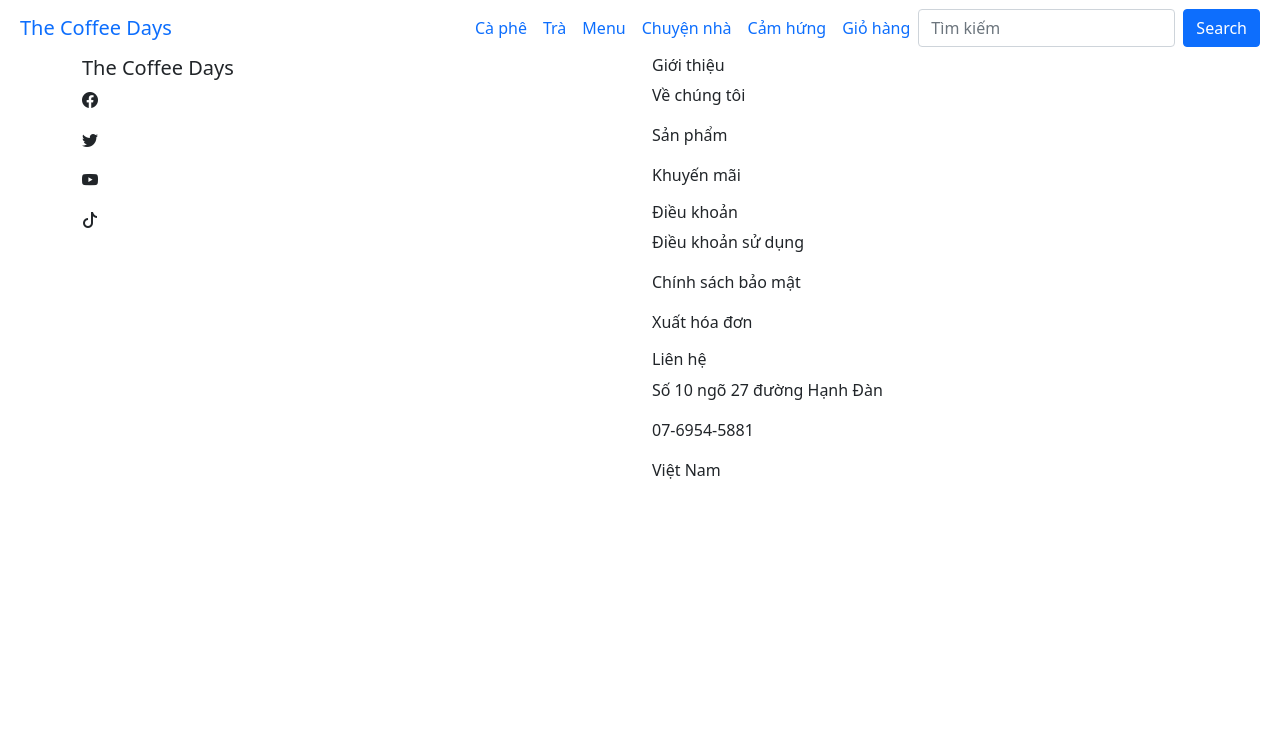
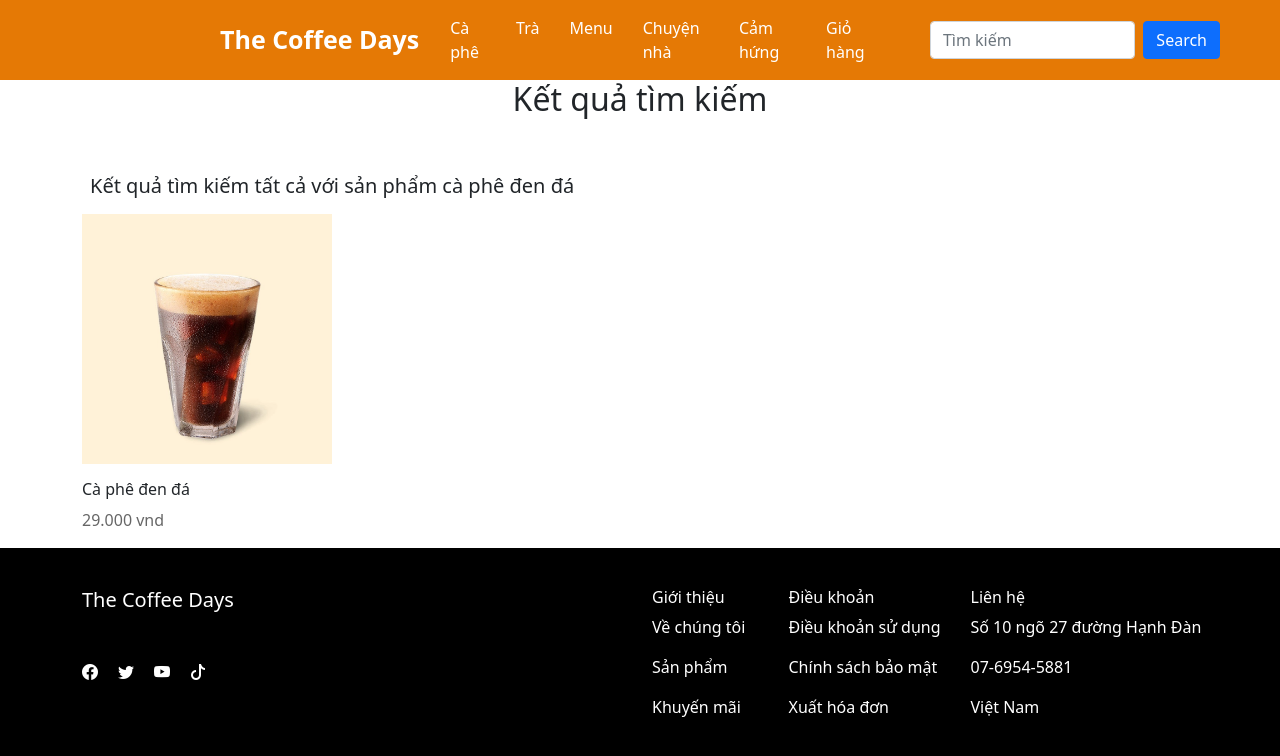
Before and after one commit to hiepnt8703/CSE_460, a plain HTML site: page search.html in a window 1280 px wide. Drawn offline with nearby package versions, Linux system fonts and the light colour scheme.

Commit message:
commit_js

```diff
--- a/assets/style2.css
+++ b/assets/style2.css
@@ -0,0 +1,75 @@
+/* Đặt lại các thuộc tính mặc định */
+* {
+    padding: 0;
+    margin: 0;
+    box-sizing: border-box;
+}
+
+/* Biến toàn cục */
+:root {
+    --space-14: calc(var(--scale-unit) * 0.875);
+}
+
+/* Kiểu dáng cho navbar */
+.navbar {
+    background-color: #E57905;
+}
+
+.navbar-brand {
+    margin-left: 200px;
+    color: #fff;
+    font-weight: 600;
+    font-size: 25px !important;
+}
+
+.nav-link {
+    color: #fff !important;
+    text-decoration: none;
+    font-weight: 400;
+    padding-left: 15px !important;
+    padding-right: 15px !important;
+}
+
+.search-form {
+    padding-left: 40px !important;
+    padding-right: 40px !important;
+}
+
+
+.box1 {
+    height: 250px;
+    width: 250px;
+    background-image: url(../anh/denda.jpg);
+    background-size: 100%;
+}
+
+.product p {
+    color: #00000099;
+}
+
+/* Kiểu dáng cho footer */
+footer {
+    padding: 40px 0 80px 0;
+    background-color: black;
+    color: white;
+}
+
+.detail {
+    display: flex;
+    align-items: center;
+    justify-content: start;
+}
+
+.icon {
+    margin-top: 40px;
+    margin-right: 20px;
+}
+
+.right {
+    display: flex;
+    align-items: center;
+}
+
+.center {
+    padding-right: 80px;
+}
--- a/js/detail.js
+++ b/js/detail.js
@@ -1,6 +1,10 @@
-// js/main.js
 document.addEventListener('DOMContentLoaded', function () {
     const buttons = document.querySelectorAll('.btnsize1');
+    const addToCartButton = document.getElementById('add-to-cart');
+    const searchForm = document.getElementById('search-form');
+    const searchInput = document.getElementById('search-input');
+
+    let selectedSize = null;
 
     buttons.forEach(button => {
         button.addEventListener('click', function () {
@@ -9,25 +13,27 @@ document.addEventListener('DOMContentLoaded', function () {
 
             // Thêm class 'selected' cho nút được nhấp vào
             button.classList.add('selected');
-        });
-    });
-});
 
-document.addEventListener('DOMContentLoaded', function () {
-    const buttons = document.querySelectorAll('.btnsize1');
-    const addToCartButton = document.getElementById('add-to-cart');
-
-    buttons.forEach(button => {
-        button.addEventListener('click', function () {
-            // Loại bỏ class 'selected' khỏi tất cả các nút
-            buttons.forEach(btn => btn.classList.remove('selected'));
-
-            // Thêm class 'selected' cho nút được nhấp vào
-            button.classList.add('selected');
+            selectedSize = button.getAttribute('data-size');
         });
     });
 
     addToCartButton.addEventListener('click', function () {
-        alert('Sản phẩm đã được thêm vào giỏ hàng!');
+        if (!selectedSize) {
+            alert('Vui lòng chọn size!');
+        } else {
+            alert('Sản phẩm đã được thêm vào giỏ hàng!');
+        }
+    });
+
+    searchForm.addEventListener('submit', function (event) {
+        event.preventDefault(); // Ngăn chặn hành vi submit mặc định
+        const query = searchInput.value.trim();
+        if (query) {
+            window.location.href = `search.html?q=${encodeURIComponent(query)}`;
+        }
+        else {
+            alert('Vui lòng nhập từ khóa tìm kiếm!');
+        }
     });
 });
--- a/search.html
+++ b/search.html
@@ -44,7 +44,14 @@
     </nav>
     <!-- xong nav-bar -->
 
+    <h2 class="text-center mb-5">Kết quả tìm kiếm</h2>
 
+    <div class="container product">
+        <h5 class="p-2">Kết quả tìm kiếm tất cả với sản phẩm cà phê đen đá</h5>
+        <div class="box1"></div>
+        <h6 class="pt-3">Cà phê đen đá</h6>
+        <p>29.000 vnd</p>
+    </div>
 
     <!-- footer -->
     <footer>
```
Also changed, not shown: detail.html (+5 -5 lines).
